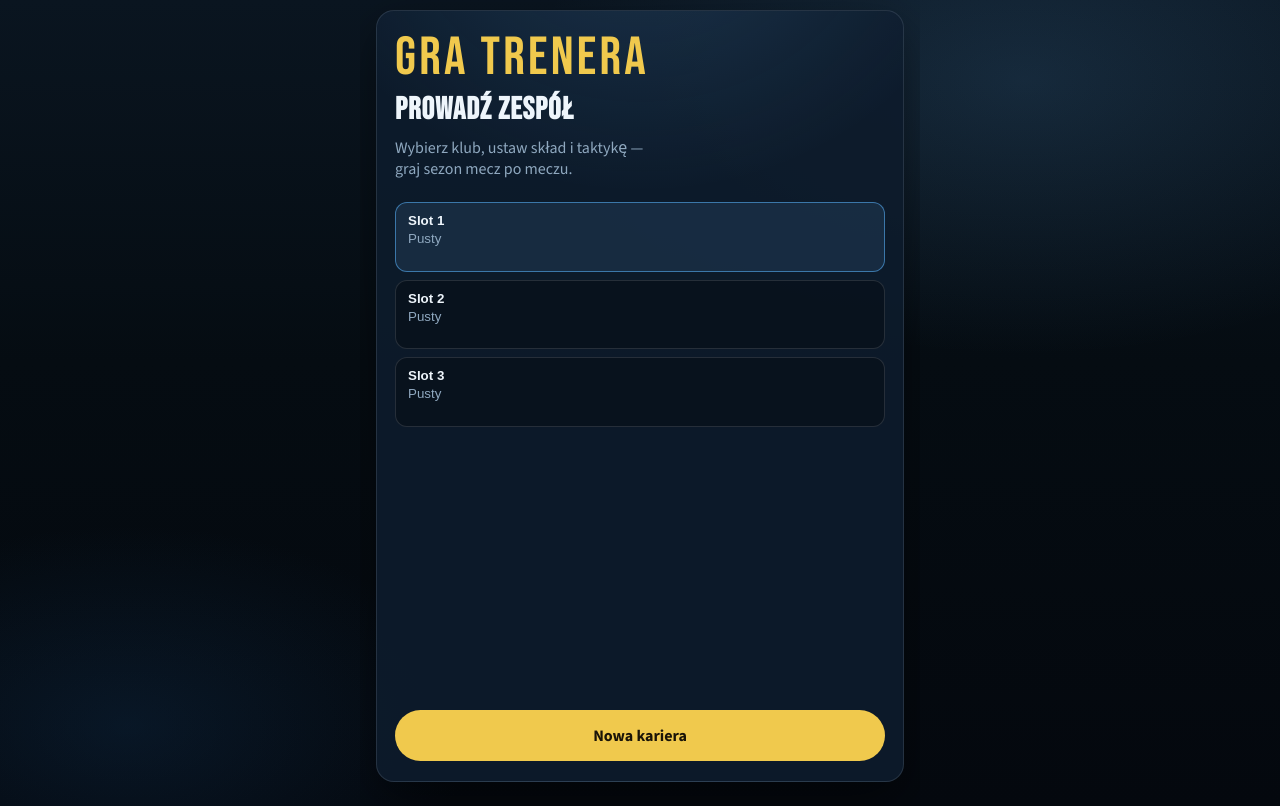
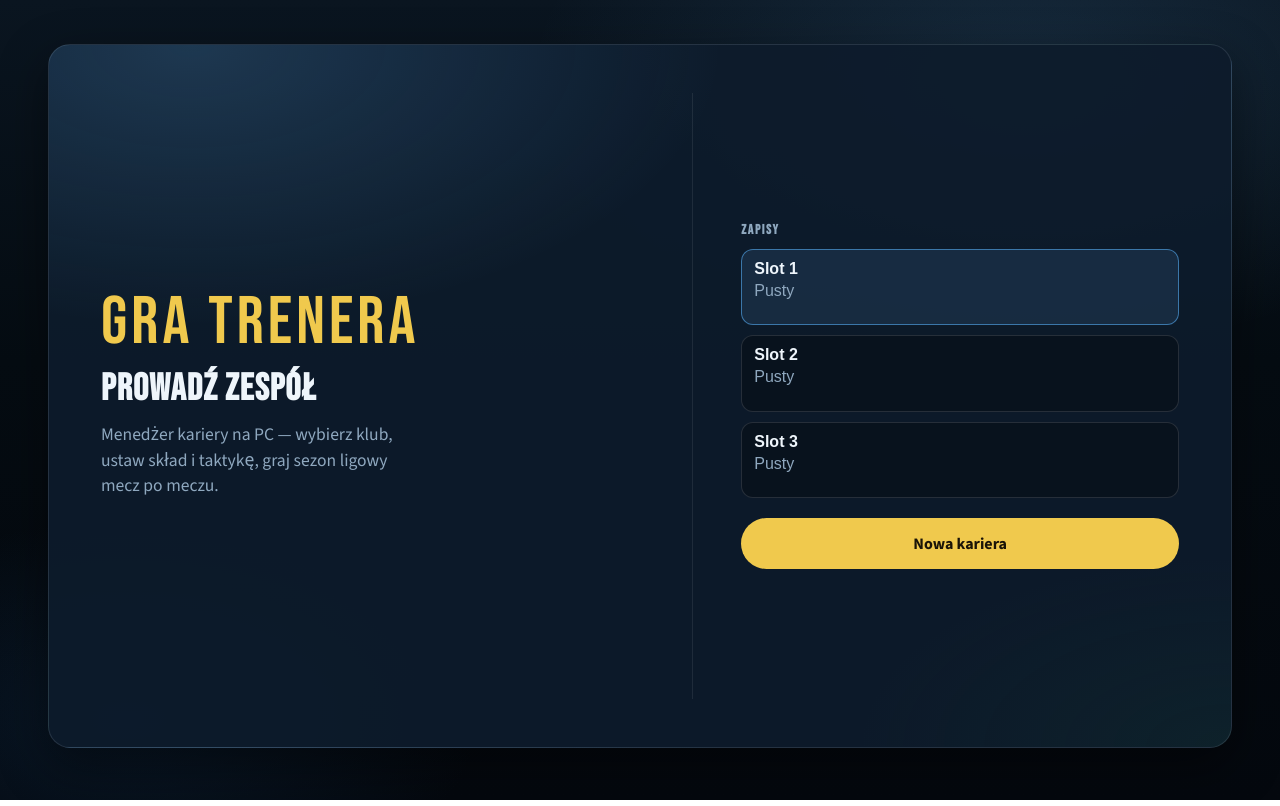
Before and after one commit to bszczesny701/-Gra-Karier, a website built with Vite: page index.html in a window 1280 px wide. Built offline with nearby package versions, Linux system fonts and the light colour scheme.

Commit message:
Retarget UI for desktop PC: wide home split, broader shell, desktop viewport.
Co-authored-by: Cursor <cursoragent@cursor.com>

```diff
--- a/index.html
+++ b/index.html
@@ -3,10 +3,10 @@
   <head>
     <meta charset="UTF-8" />
     <link rel="icon" type="image/svg+xml" href="/favicon.svg" />
-    <meta name="viewport" content="width=device-width, initial-scale=1.0, viewport-fit=cover" />
+    <meta name="viewport" content="width=1280, initial-scale=1.0" />
     <meta name="theme-color" content="#0b3d2e" />
-    <meta name="description" content="Symulator kariery trenera — skład, taktyka, liga." />
-    <title>Gra Trenera — Liga</title>
+    <meta name="description" content="Symulator kariery trenera na PC — skład, taktyka, liga." />
+    <title>Gra Trenera — Liga (PC)</title>
   </head>
   <body>
     <div id="app"></div>
--- a/src/app.ts
+++ b/src/app.ts
@@ -446,11 +446,14 @@ export class App {
       .join('')
     return `
       <div class="app-shell home-shell">
-        <main class="content home-content">
-          <section class="home-hero">
+        <main class="home-desktop">
+          <section class="home-left">
             <p class="home-brand">Gra Trenera</p>
             <h1>Prowadź zespół</h1>
-            <p class="home-lead">Wybierz klub, ustaw skład i taktykę — graj sezon mecz po meczu.</p>
+            <p class="home-lead">Menedżer kariery na PC — wybierz klub, ustaw skład i taktykę, graj sezon ligowy mecz po meczu.</p>
+          </section>
+          <section class="home-right">
+            <h2 class="home-slots-title">Zapisy</h2>
             <div class="save-slots">${slotCards}</div>
             <div class="home-actions">
               ${canContinue ? `<button class="btn primary" id="btn-continue">Kontynuuj</button>` : ''}
@@ -507,6 +510,7 @@ export class App {
         </div>
       </section>`,
       'Trener',
+      'wide',
     )
   }
 
@@ -558,6 +562,7 @@ export class App {
         <div class="club-list">${clubs}</div>
       </section>`,
       'Klub',
+      'wide',
     )
   }
 
--- a/src/styles.css
+++ b/src/styles.css
@@ -40,7 +40,8 @@ body {
 }
 
 body {
-  min-height: 100dvh;
+  min-height: 100vh;
+  min-width: 1100px;
 }
 
 #app {
@@ -48,11 +49,10 @@ body {
 }
 
 .app-shell {
-  max-width: 520px;
+  max-width: 1100px;
   margin: 0 auto;
-  min-height: 100dvh;
-  min-height: 100svh;
-  padding: 0 max(16px, env(safe-area-inset-right)) max(24px, env(safe-area-inset-bottom)) max(16px, env(safe-area-inset-left));
+  min-height: 100vh;
+  padding: 0 28px 36px;
   display: flex;
   flex-direction: column;
   width: 100%;
@@ -87,8 +87,8 @@ body {
   display: flex;
   align-items: baseline;
   justify-content: space-between;
-  gap: 12px;
-  padding: max(16px, env(safe-area-inset-top)) 0 12px;
+  gap: 16px;
+  padding: 20px 0 14px;
   background: linear-gradient(180deg, rgba(5, 12, 18, 0.95), rgba(5, 12, 18, 0.75) 70%, transparent);
   backdrop-filter: blur(8px);
   min-width: 0;
@@ -97,24 +97,19 @@ body {
 .brand {
   font-family: var(--font-display);
   letter-spacing: 0.08em;
-  font-size: clamp(1.15rem, 4.5vw, 1.55rem);
+  font-size: 1.65rem;
   color: var(--accent);
   flex: 1 1 auto;
   min-width: 0;
   white-space: nowrap;
-  overflow: hidden;
-  text-overflow: ellipsis;
 }
 
 .topbar-title {
   color: var(--muted);
-  font-size: 0.85rem;
+  font-size: 0.95rem;
   font-weight: 600;
   flex: 0 0 auto;
-  max-width: 40%;
   white-space: nowrap;
-  overflow: hidden;
-  text-overflow: ellipsis;
   text-align: right;
 }
 
@@ -144,92 +139,114 @@ body {
 
 .hero-panel h1 {
   font-family: var(--font-display);
-  font-size: clamp(1.7rem, 7vw, 2.35rem);
+  font-size: 2.5rem;
   letter-spacing: 0.04em;
-  margin: 0 0 8px;
+  margin: 0 0 10px;
   line-height: 1.05;
 }
 
-/* Home — pełny viewport, brand jako hero, bez uciętego „Menu” */
+/* Home — desktop PC layout */
 .app-shell.home-shell {
-  max-width: 560px;
-  padding-top: max(10px, env(safe-area-inset-top));
-}
-
-.home-content {
-  flex: 1;
-  justify-content: stretch;
-  gap: 0;
-}
-
-.home-hero {
-  display: flex;
-  flex-direction: column;
-  gap: 10px;
-  flex: 1;
-  min-height: calc(100dvh - 28px - env(safe-area-inset-top, 0px) - env(safe-area-inset-bottom, 0px));
-  padding: 22px 18px 20px;
-  border-radius: var(--radius);
+  max-width: 1280px;
+  min-height: 100vh;
+  padding: 40px 48px 48px;
+  justify-content: center;
+}
+
+.home-desktop {
+  display: grid;
+  grid-template-columns: 1.15fr 0.85fr;
+  gap: 48px;
+  align-items: stretch;
+  min-height: min(720px, calc(100vh - 96px));
+  padding: 48px 52px;
+  border-radius: 22px;
   border: 1px solid var(--line);
   background:
-    radial-gradient(120% 70% at 50% -15%, rgba(90, 160, 220, 0.2), transparent 55%),
+    radial-gradient(90% 80% at 12% 0%, rgba(90, 160, 220, 0.22), transparent 50%),
+    radial-gradient(70% 60% at 100% 100%, rgba(20, 70, 50, 0.18), transparent 45%),
     var(--card);
   box-shadow: var(--shadow);
+}
+
+.home-left {
+  display: flex;
+  flex-direction: column;
+  justify-content: center;
+  gap: 14px;
+  padding-right: 12px;
+  border-right: 1px solid rgba(255, 255, 255, 0.08);
 }
 
 .home-brand {
   margin: 0;
   font-family: var(--font-display);
-  font-size: clamp(2.35rem, 11vw, 3.35rem);
+  font-size: 4.2rem;
   letter-spacing: 0.06em;
-  line-height: 0.95;
+  line-height: 0.92;
   color: var(--accent);
 }
 
-.home-hero h1 {
+.home-left h1 {
   margin: 0;
   font-family: var(--font-display);
-  font-size: clamp(1.45rem, 6vw, 1.95rem);
+  font-size: 2.35rem;
   letter-spacing: 0.03em;
   line-height: 1.05;
 }
 
 .home-lead {
-  margin: 0 0 6px;
+  margin: 0;
   color: var(--muted);
-  font-size: clamp(0.9rem, 3.3vw, 1rem);
-  line-height: 1.35;
-  max-width: 34ch;
-}
-
-.home-hero .save-slots {
-  flex: 1;
-  margin: 6px 0;
-  align-content: start;
+  font-size: 1.1rem;
+  line-height: 1.45;
+  max-width: 36ch;
+}
+
+.home-right {
+  display: flex;
+  flex-direction: column;
+  gap: 12px;
+  justify-content: center;
+}
+
+.home-slots-title {
+  margin: 0;
+  font-size: 0.85rem;
+  letter-spacing: 0.12em;
+  text-transform: uppercase;
+  color: var(--muted);
+  font-weight: 700;
+}
+
+.home-right .save-slots {
+  margin: 0;
+  gap: 10px;
+}
+
+.save-slot {
+  padding: 14px 16px;
+  font-size: 1rem;
+  transition: border-color 0.15s ease, background 0.15s ease, transform 0.12s ease;
+}
+
+.save-slot:hover {
+  transform: translateY(-1px);
+  border-color: rgba(126, 200, 245, 0.35);
 }
 
 .home-actions {
   display: flex;
   flex-direction: column;
-  gap: 8px;
-  margin-top: auto;
-  padding-top: 10px;
+  gap: 10px;
+  margin-top: 8px;
 }
 
 .home-actions .btn {
   width: 100%;
   justify-content: center;
-}
-
-@media (max-width: 400px) {
-  .home-hero {
-    padding: 16px 14px 16px;
-    border-radius: 14px;
-  }
-
-  .save-slot {
-    padding: 12px;
-  }
+  min-height: 44px;
+  font-size: 1rem;
 }
 
 .eyebrow {
```
